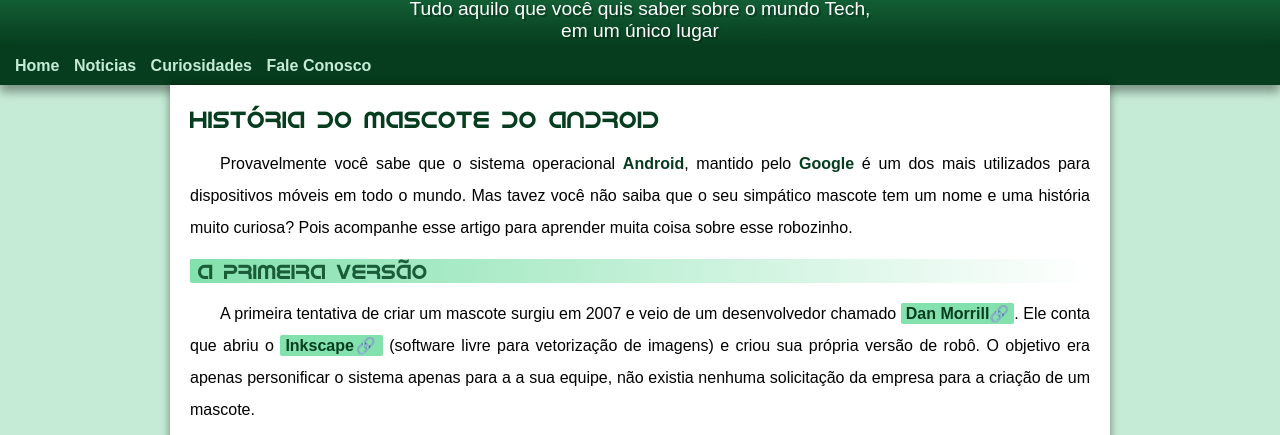
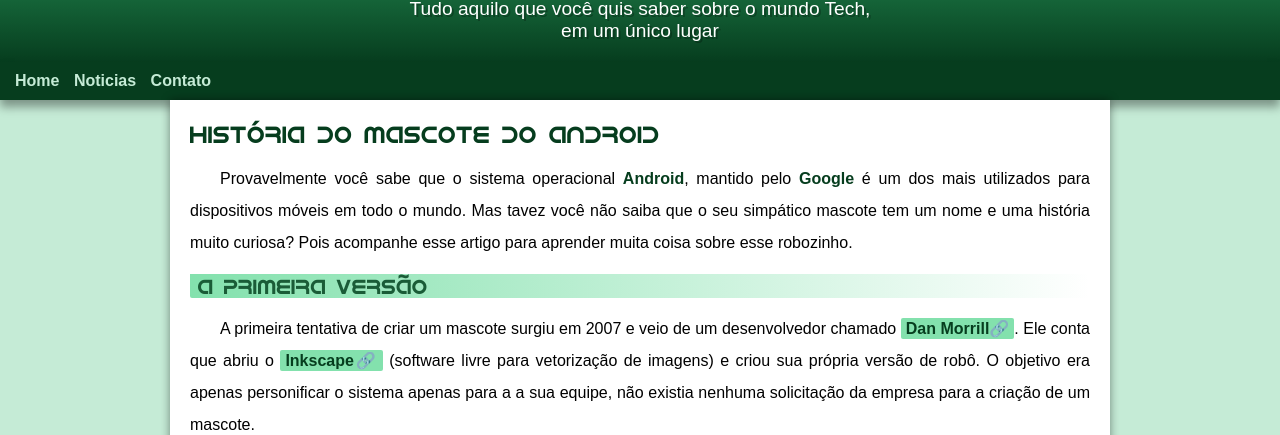
Before and after one commit to anthony-ricardox/projeto-android, a plain HTML site: page index.html in a window 1280 px wide. Shown: the part 109-544 px from the top of the page. Drawn offline with Linux system fonts and the light colour scheme; a web font is replaced by a local one.

Commit message:
padding e nav

```diff
--- a/estilo/style.css
+++ b/estilo/style.css
@@ -56,7 +56,7 @@
     padding-left: 10px;
     padding-right: 10px;
     text-shadow: 2px 2px 0px #00000042;
-    padding-bottom: 5px;
+    padding-bottom: 20px;
 
 }
 
--- a/index.html
+++ b/index.html
@@ -15,8 +15,8 @@
     <nav>
         <a href="#">Home</a>
         <a href="#">Noticias</a>
-        <a href="#">Curiosidades</a>
-        <a href="#">Fale Conosco</a>
+        <a href="#">Contato</a>
+
     </nav>
     <main>
         <article>
```
